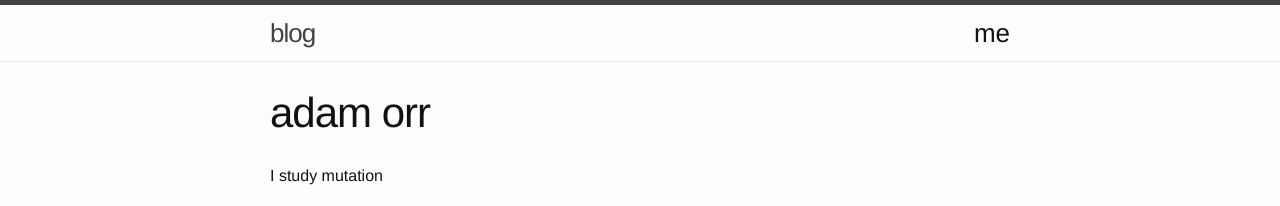
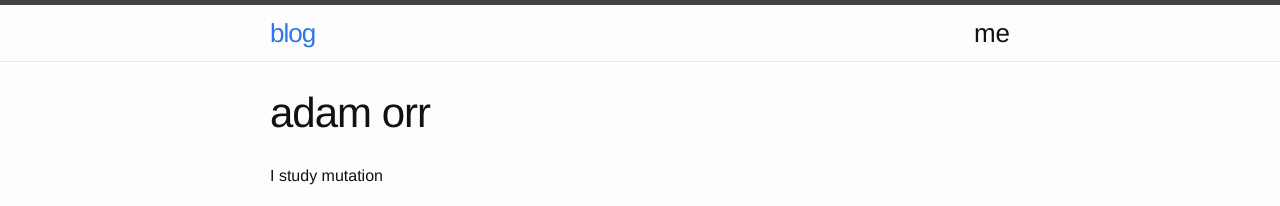
Before and after one commit to adamjorr/adamjorr.github.io, a Jekyll site: the page built from index.md, in a window 1280 px wide. Shown: the top 206 px of the page. Built offline with Jekyll 4.4.1, drawn with Linux system fonts in a browser that asks for light colours; nearby versions of some CDN libraries.

Commit message:
title no longer grays out

```diff
--- a/_sass/_layout.scss
+++ b/_sass/_layout.scss
@@ -17,10 +17,10 @@
     margin-bottom: 0;
     float: left;
 
-    &,
-    &:visited {
-        color: $grey-color-dark;
-    }
+    // &,
+    // &:visited {
+    //     color: $grey-color-dark;
+    // }
 }
 
 .site-nav {
```
